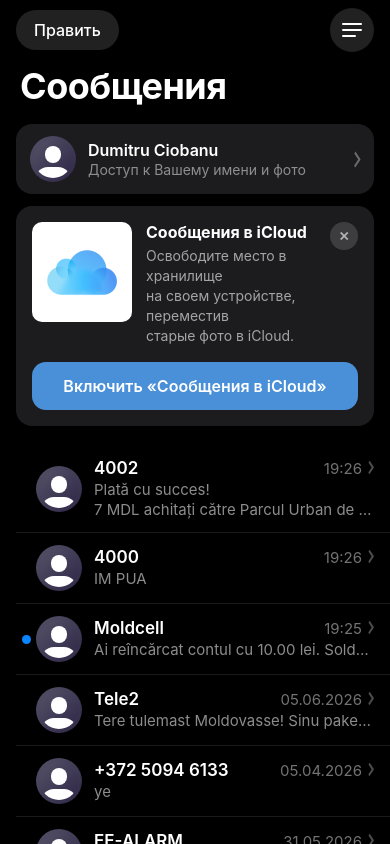
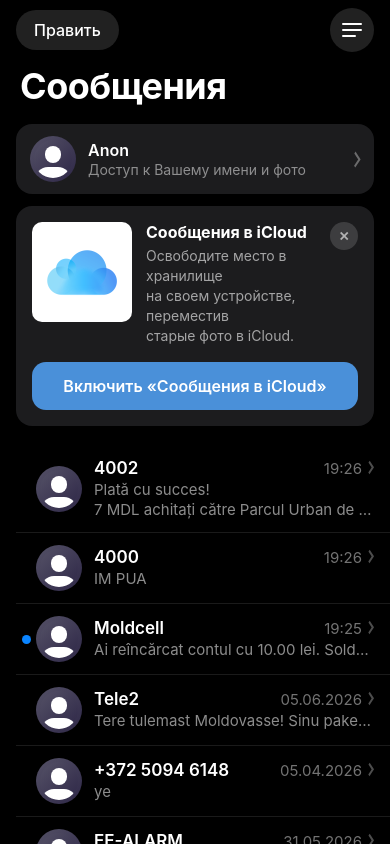
Before and after one commit to krovskiy/rocinante, a React Native app: screen / in a window 390 px wide. Built offline with nearby package versions, Linux system fonts and the light colour scheme.

Commit message:
fix: change phone number

```diff
--- a/App.js
+++ b/App.js
@@ -248,8 +248,8 @@
     unread: false,
   },
   {
-    id: "+372 5094 6133",
-    name: "+372 5094 6133",
+    id: "+372 5094 6148",
+    name: "+372 5094 6148",
     preview1: "ye",
     preview2: null,
     time: "05.04.2026",
@@ -1215,7 +1215,7 @@
 export default function App() {
   const [screen, setScreen] = useState("list");
   const [activeConvo, setActiveConvo] = useState(null);
-  const [contactName, setContactName] = useState("Dumitru Ciobanu");
+  const [contactName, setContactName] = useState("Anon");
   const [messageStore, setMessageStore] = useState({}); // { [convoId]: Message[] }
 
   const [editMenuVisible, setEditMenuVisible] = useState(false);
```
